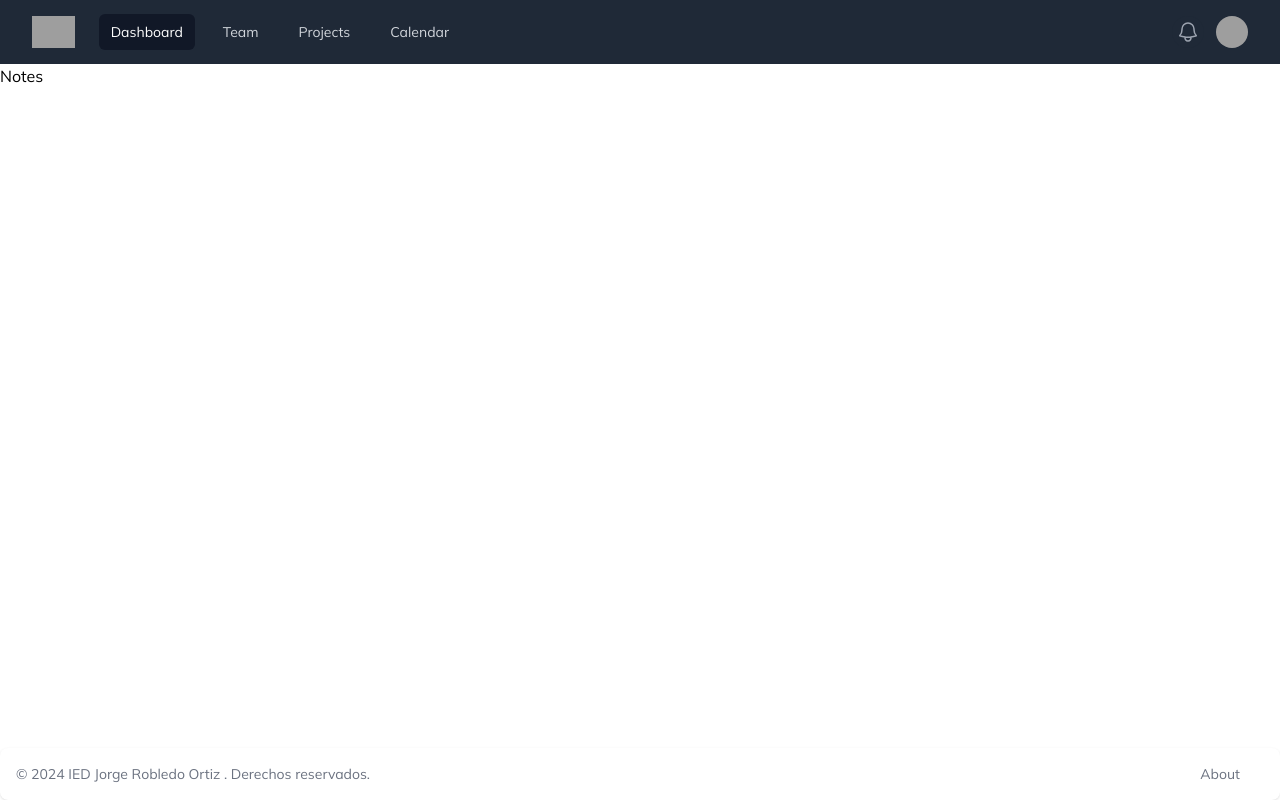
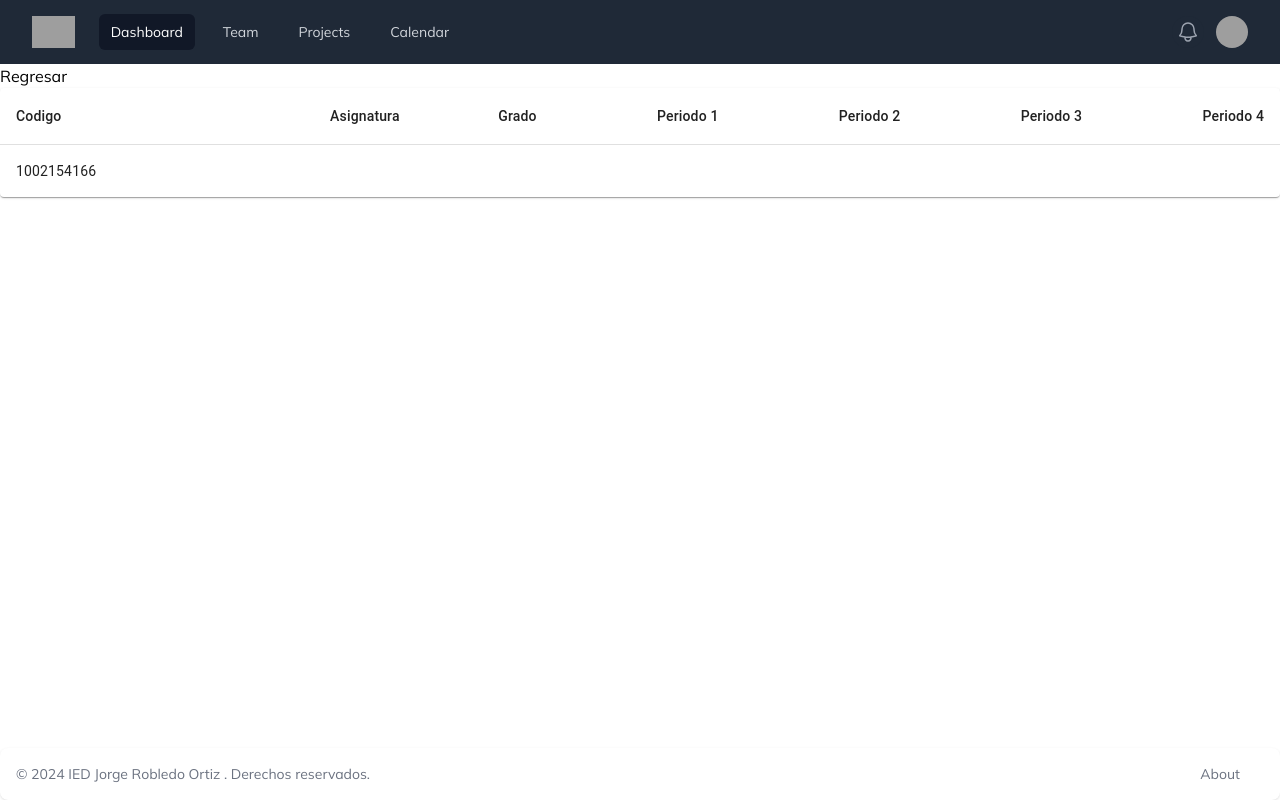
Before and after one commit to luisaolivero03/Mintic-proyecto, a Next.js app: page /calificaciones in a window 1280 px wide. Built offline with nearby package versions, Linux system fonts and the light colour scheme; grey boxes are pictures that could not be loaded.

Commit message:
creacion de tabla en calificaciones

```diff
--- a/package.json
+++ b/package.json
@@ -17,6 +17,7 @@
     "@fortawesome/free-solid-svg-icons": "^6.5.1",
     "@fortawesome/react-fontawesome": "^0.2.0",
     "@mui/material": "^5.15.7",
+    "@mui/x-data-grid": "^6.19.3",
     "@mui/x-date-pickers": "^6.19.3",
     "dayjs": "^1.11.10",
     "next": "14.1.0",
--- a/src/app/(secured)/calificaciones/page.jsx
+++ b/src/app/(secured)/calificaciones/page.jsx
@@ -1,9 +1,13 @@
 import React from 'react'
-// Esta es tu url localhost:3000/calificaciones
+import Table from "@components/Table"
+
 const Notes = () => {
   return (
-    <div>Notes</div>
+    <div>Regresar
+      <Table/>
+    </div>
   )
+
 }
 
 export default Notes
--- a/src/app/(secured)/horarios/page.jsx
+++ b/src/app/(secured)/horarios/page.jsx
@@ -3,7 +3,7 @@
 
 const Schedule = () => {
   return (
-    <div>Schedule</div>
+    <div></div>
   )
 }
 
--- a/src/app/(secured)/page.jsx
+++ b/src/app/(secured)/page.jsx
@@ -36,7 +36,7 @@
 
                 <Card className="bg-primary-500 text-white">
                     <img src= {IconoHorario.src}/>
-                    <Link href="/horario">
+                    <Link href="/horarios">
                         HORARIOS
 
                     </Link>
--- /dev/null
+++ b/src/components/Table.jsx
@@ -0,0 +1,55 @@
+import * as React from 'react';
+import Table from '@mui/material/Table';
+import TableBody from '@mui/material/TableBody';
+import TableCell from '@mui/material/TableCell';
+import TableContainer from '@mui/material/TableContainer';
+import TableHead from '@mui/material/TableHead';
+import TableRow from '@mui/material/TableRow';
+import Paper from '@mui/material/Paper';
+
+function createData(name, calories, fat, carbs, protein) {
+  return { name, calories, fat, carbs, protein };
+}
+
+const rows = [
+  createData('1002154166', 237, 9.0, 37, 4.3),
+];
+
+
+export default function Calificaciones() {
+  return (
+    <TableContainer component={Paper}>
+      <Table sx={{ minWidth: 650 }} aria-label="simple table">
+        <TableHead>
+          <TableRow>
+            <TableCell>Codigo</TableCell>
+            <TableCell align="right">Asignatura</TableCell>
+            <TableCell align="right">Grado</TableCell>
+            <TableCell align="right">Periodo 1</TableCell>
+            <TableCell align="right">Periodo 2</TableCell>
+            <TableCell align="right">Periodo 3</TableCell>
+            <TableCell align="right">Periodo 4</TableCell>
+          </TableRow>
+        </TableHead>
+        <TableBody>
+          {rows.map((row) => (
+            <TableRow
+              key={row.name}
+              sx={{ '&:last-child td, &:last-child th': { border: 0 } }}
+            >
+              <TableCell component="th" scope="row">
+                {row.name}
+              </TableCell>
+              <TableCell align="right">{row.Asignatura}</TableCell>
+              <TableCell align="right">{row.Grado}</TableCell>
+              <TableCell align="right">{row.Periodo1}</TableCell>
+              <TableCell align="right">{row.Periodo2}</TableCell>
+              <TableCell align="right">{row.Periodo3}</TableCell>
+              <TableCell align="right">{row.Periodo4}</TableCell>
+            </TableRow>
+          ))}
+        </TableBody>
+      </Table>
+    </TableContainer>
+  );
+}
```
Also changed, not shown: 1 other file (tests, documents, lock files or other folders).
